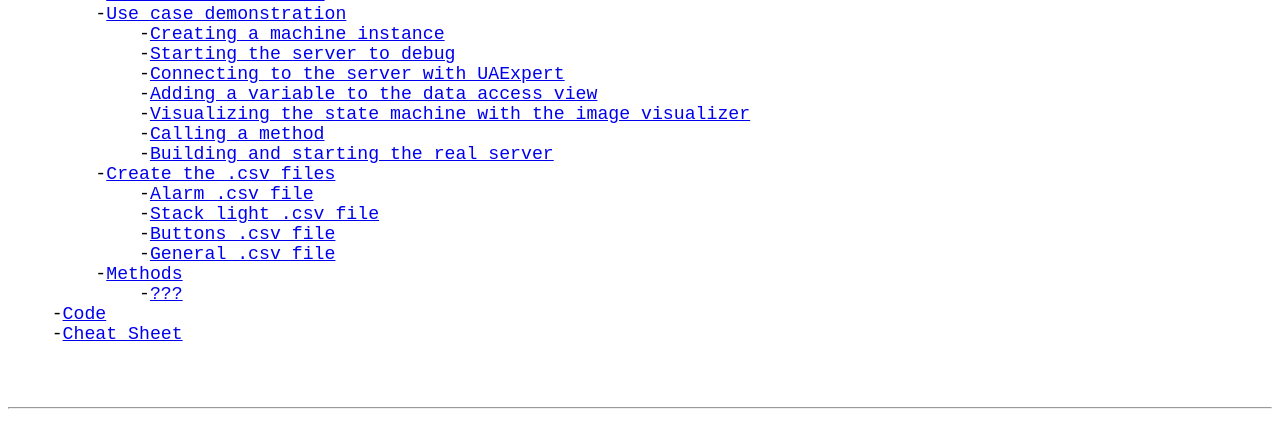
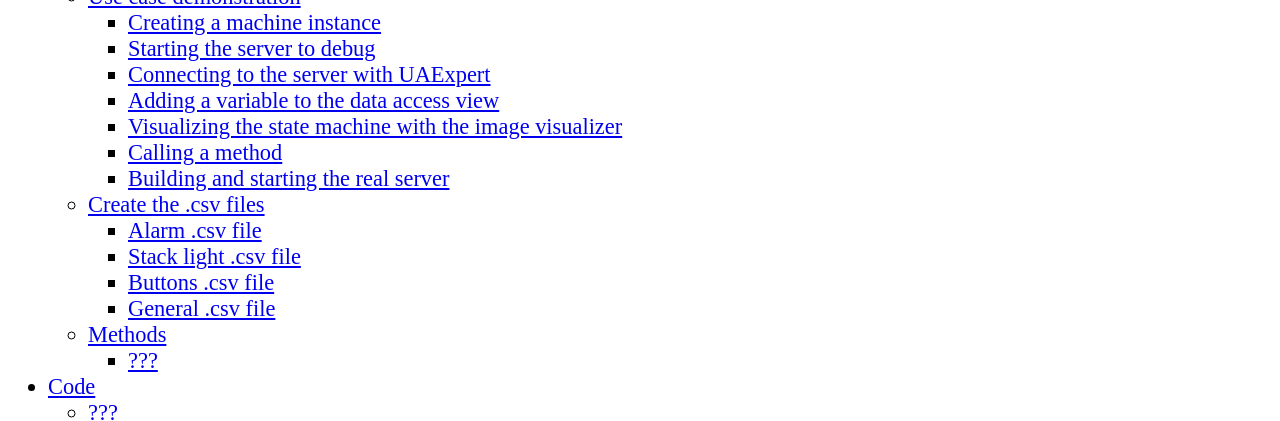
Before and after one commit to KenjiImbault/PackML_OPCUA_Doc, a plain HTML site: page index.html in a window 1280 px wide. Shown: the part 84-505 px from the top of the page. Drawn offline with Linux system fonts and the light colour scheme.

Commit message:
Changed tree

```diff
--- a/index.html
+++ b/index.html
@@ -7,29 +7,40 @@
   </head>
   <body>
 
-  <pre>
+  <ul>
   <div class="tree">
-    -<a id="tree_0" href="index.html">General</a>
-        -<a id="tree_1" href="general/install.html">Download and install</a>
-        -<a id="tree_1" href="general/usecase.html">Use case demonstration</a>
-            -<a id="tree_2" href="general/usecase/instance.html">Creating a machine instance</a>
-            -<a id="tree_2" href="general/usecase/debug.html">Starting the server to debug</a>
-            -<a id="tree_2" href="general/usecase/connecting.html">Connecting to the server with UAExpert</a>
-            -<a id="tree_2" href="general/usecase/variable.html">Adding a variable to the data access view</a>
-            -<a id="tree_2" href="general/usecase/image.html">Visualizing the state machine with the image visualizer</a>
-            -<a id="tree_2" href="general/usecase/method.html">Calling a method</a>
-            -<a id="tree_2" href="general/usecase/starting.html">Building and starting the real server</a>
-        -<a id="tree_1" href="general/csv.html">Create the .csv files</a>
-            -<a id="tree_2" href="general/csv/alarm.html">Alarm .csv file</a>
-            -<a id="tree_2" href="general/csv/stacklight.html">Stack light .csv file</a>
-            -<a id="tree_2" href="general/csv/buttons.html">Buttons .csv file</a>
-            -<a id="tree_2" href="general/csv/general.html">General .csv file</a>
-        -<a id="tree_1" href="general/methods.html">Methods</a>
-            -<a id="tree_2" href="general/methods/???.html">???</a>
-    -<a id="tree_0" href="code.html">Code</a>
-    -<a id="tree_0" href="cheatsheet.html">Cheat Sheet</a>
+    <li><a id="tree_0" href="index.html">General</a></li>
+    <ul>
+        <li><a id="tree_1" href="general/install.html">Download and install</a></li>
+        <li><a id="tree_1" href="general/usecase.html">Use case demonstration</a></li>
+        <ul>
+            <li><a id="tree_2" href="general/usecase/instance.html">Creating a machine instance</a></li>
+            <li><a id="tree_2" href="general/usecase/debug.html">Starting the server to debug</a></li>
+            <li><a id="tree_2" href="general/usecase/connecting.html">Connecting to the server with UAExpert</a></li>
+            <li><a id="tree_2" href="general/usecase/variable.html">Adding a variable to the data access view</a></li>
+            <li><a id="tree_2" href="general/usecase/image.html">Visualizing the state machine with the image visualizer</a></li>
+            <li><a id="tree_2" href="general/usecase/method.html">Calling a method</a></li>
+            <li><a id="tree_2" href="general/usecase/starting.html">Building and starting the real server</a></li>
+        </ul>
+        <li><a id="tree_1" href="general/csv.html">Create the .csv files</a></li>
+        <ul>
+            <li><a id="tree_2" href="general/csv/alarm.html">Alarm .csv file</a></li>
+            <li><a id="tree_2" href="general/csv/stacklight.html">Stack light .csv file</a></li>
+            <li><a id="tree_2" href="general/csv/buttons.html">Buttons .csv file</a></li>
+            <li><a id="tree_2" href="general/csv/general.html">General .csv file</a></li>
+        </ul>
+        <li><a id="tree_1" href="general/methods.html">Methods</a></li>
+            <ul>
+                <li><a id="tree_2" href="general/methods/???.html">???</a></li>
+            </ul>
+    </ul>
+        <li><a id="tree_0" href="code.html">Code</a></li>
+            <ul>
+                <li><a id="tree_2" href="general/code/???.html">???</a></li>
+            </ul>
+        <li><a id="tree_0" href="cheatsheet.html">Cheat Sheet</a></li>
     </div>
-    </pre>
+
 
     <hr />
     <h1>General</h1>
```
Also changed, not shown: general/usecase/starting.html (added, +22 -0 lines).
